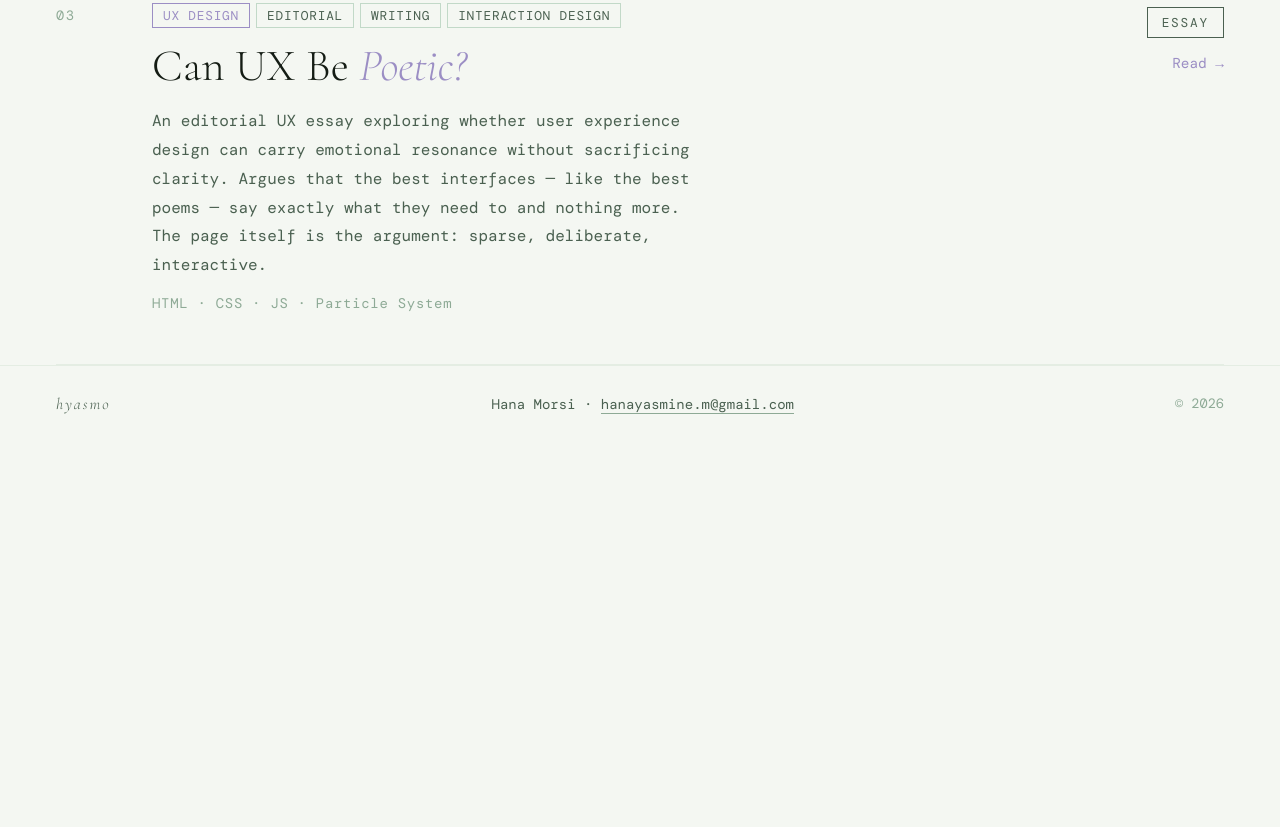
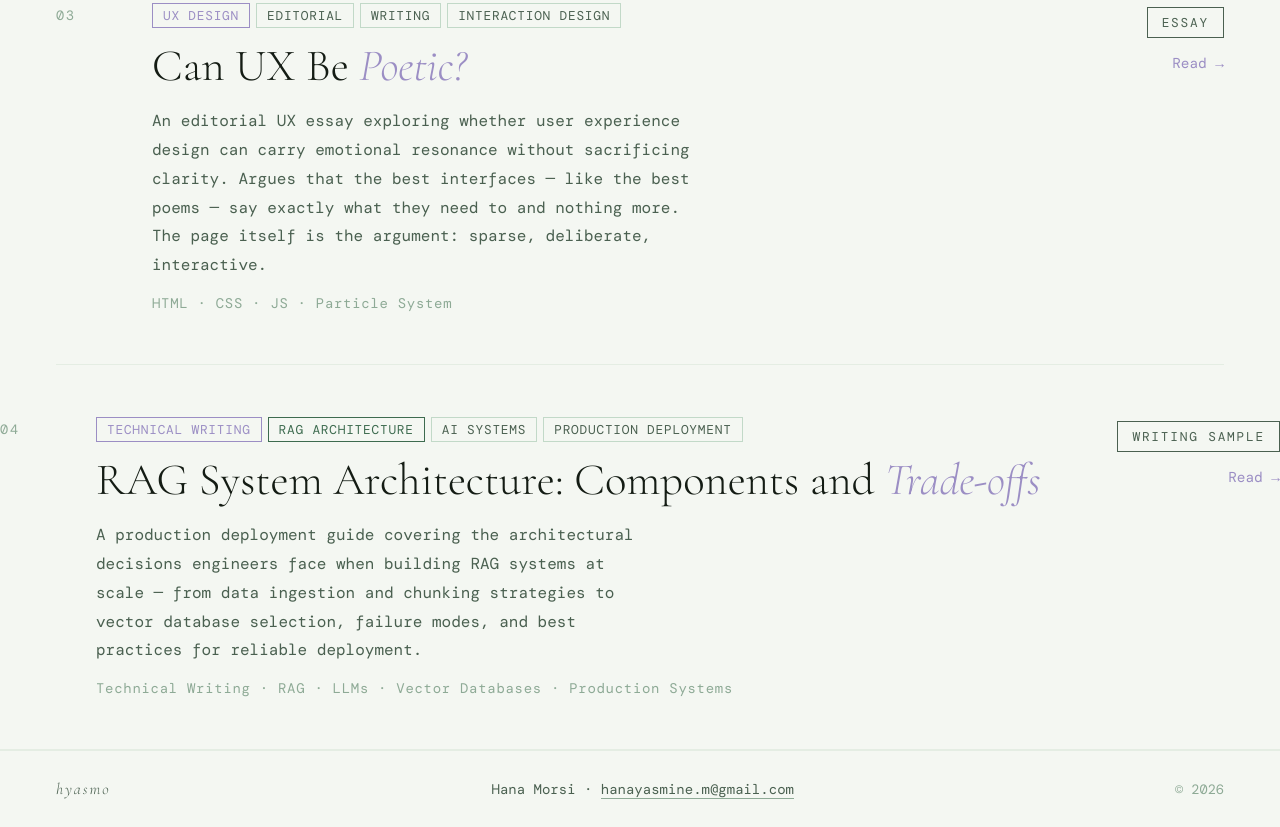
Before and after one commit to hyasmo/hyasmo, a plain HTML site: page work.html in a window 1280 px wide. Shown: the part 1330-2157 px from the top of the page. Before the commit the page ends 1772 px from the top, so only its background shows below. Drawn offline with nearby package versions, Linux system fonts and the light colour scheme; a web font is replaced by a local one.

Commit message:
Update work.html

```diff
--- a/work.html
+++ b/work.html
@@ -157,7 +157,24 @@
 
     </div>
   </div>
-
+<a href="YOUR_GOOGLE_DOC_LINK_HERE" class="project-item linked reveal" target="_blank">
+  <div class="project-num">04</div>
+  <div>
+    <div class="project-tags">
+      <span class="tag highlight">Technical Writing</span>
+      <span class="tag green">RAG Architecture</span>
+      <span class="tag">AI Systems</span>
+      <span class="tag">Production Deployment</span>
+    </div>
+    <div class="project-title">RAG System Architecture: Components and <em>Trade-offs</em></div>
+    <div class="project-desc">A production deployment guide covering the architectural decisions engineers face when building RAG systems at scale — from data ingestion and chunking strategies to vector database selection, failure modes, and best practices for reliable deployment.</div>
+    <div class="project-stack">Technical Writing · RAG · LLMs · Vector Databases · Production Systems</div>
+  </div>
+  <div class="project-right">
+    <span class="status-pill concept">Writing Sample</span>
+    <span class="project-link">Read →</span>
+  </div>
+</a>
   <footer>
     <div class="footer-logo">hyasmo</div>
     <div class="footer-contact">Hana Morsi · <a href="mailto:hanayasmine.m@gmail.com">hanayasmine.m@gmail.com</a></div>
```
